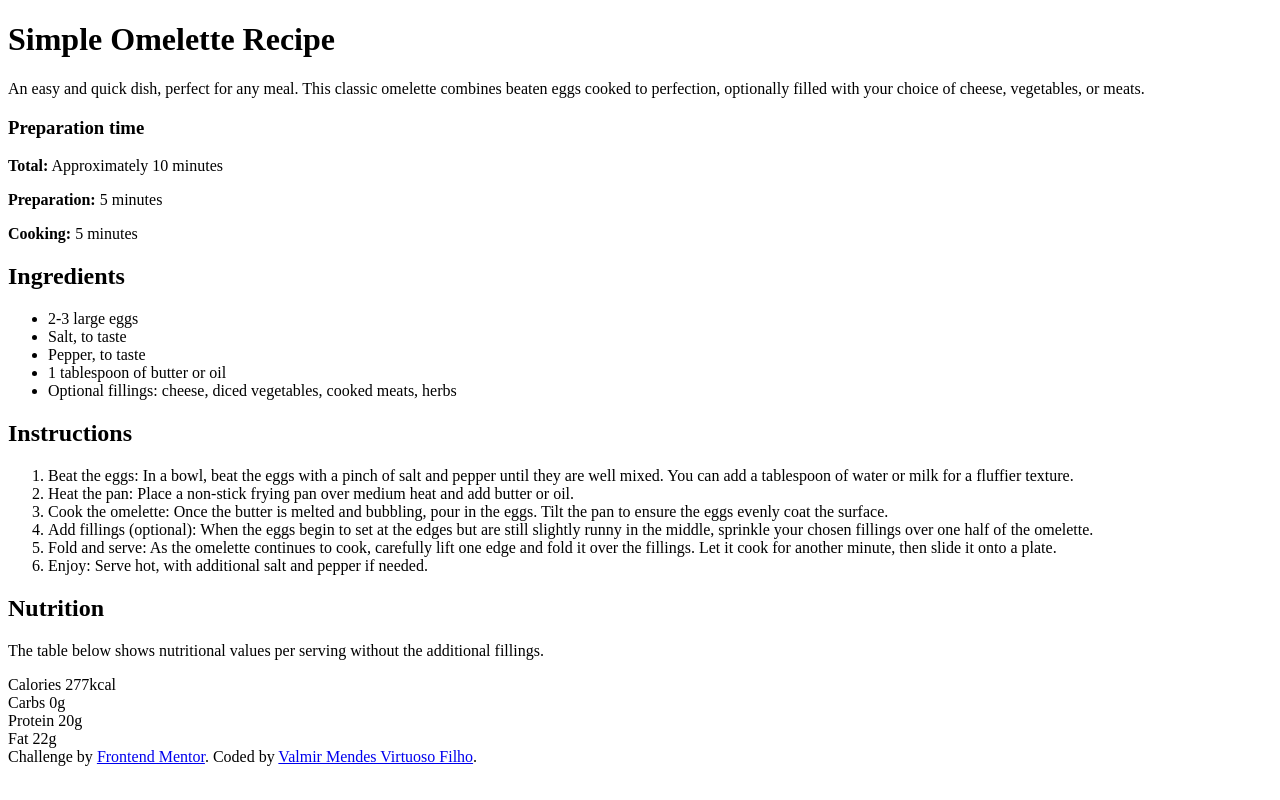
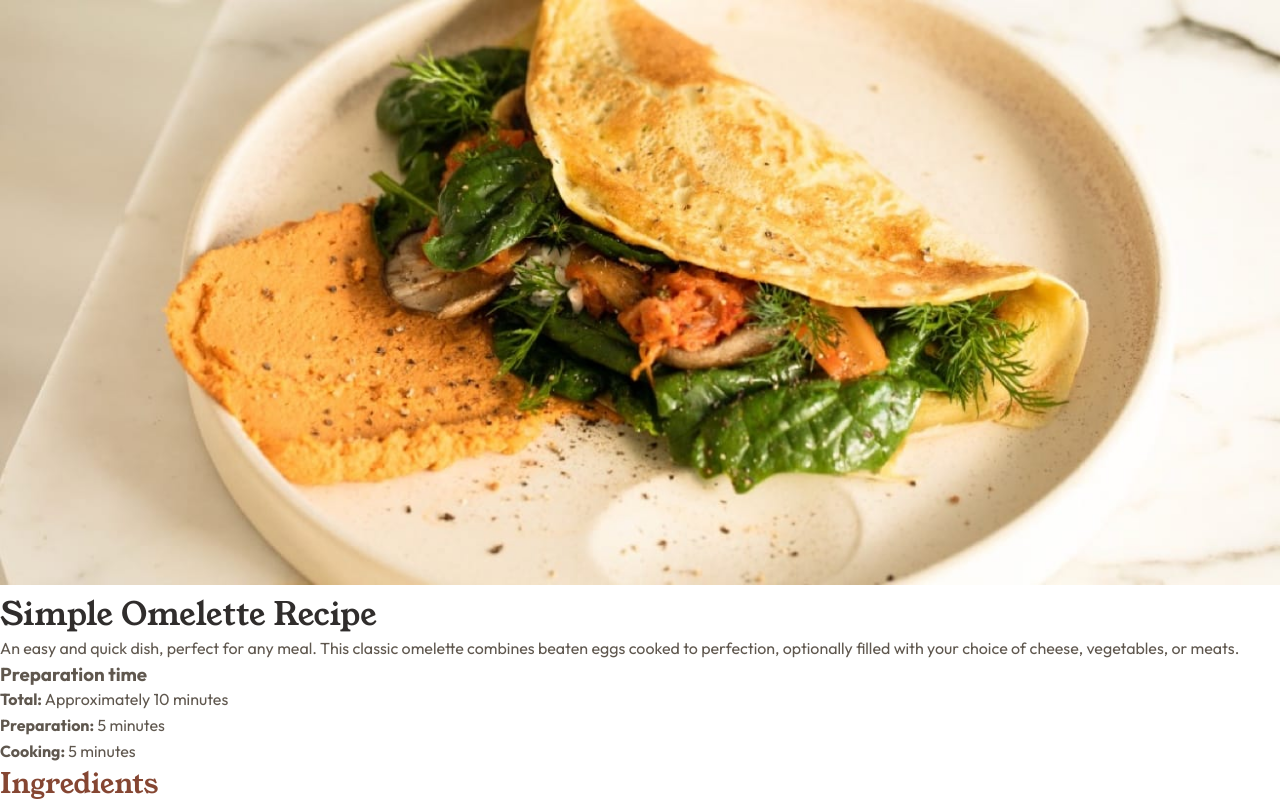
Before and after one commit to valmirvirtuoso/recipe-page, a plain HTML site: page index.html in a window 1280 px wide. Shown: the top 800 px of the page. Drawn offline with Linux system fonts and the light colour scheme.

Commit message:
adiciona estilos globais

```diff
--- a/index.html
+++ b/index.html
@@ -20,23 +20,24 @@
       href="https://fonts.googleapis.com/css2?family=Outfit:wght@100..900&display=swap"
       rel="stylesheet"
     />
+    <link rel="stylesheet" href="./styles/index.css" />
   </head>
   <body>
+    <img src="assets/images/image-omelette.jpeg" alt="Omelete" />
+
+    <main>
       <h1>Simple Omelette Recipe</h1>
-
       <p>
         An easy and quick dish, perfect for any meal. This classic omelette
         combines beaten eggs cooked to perfection, optionally filled with your
         choice of cheese, vegetables, or meats.
       </p>
-
       <div class="preparation-time">
         <h3>Preparation time</h3>
         <p><strong>Total:</strong> Approximately 10 minutes</p>
         <p><strong>Preparation:</strong> 5 minutes</p>
         <p><strong>Cooking:</strong> 5 minutes</p>
       </div>
-
       <section>
         <h2>Ingredients</h2>
         <ul>
@@ -49,43 +50,35 @@
           </li>
         </ul>
       </section>
-
       <section>
         <h2>Instructions</h2>
-
         <ol>
           <li>
             Beat the eggs: In a bowl, beat the eggs with a pinch of salt and
-          pepper until they are well mixed. You can add a tablespoon of water or
-          milk for a fluffier texture.
+            pepper until they are well mixed. You can add a tablespoon of water
+            or milk for a fluffier texture.
           </li>
-
           <li>
             Heat the pan: Place a non-stick frying pan over medium heat and add
             butter or oil.
           </li>
-
           <li>
-          Cook the omelette: Once the butter is melted and bubbling, pour in the
-          eggs. Tilt the pan to ensure the eggs evenly coat the surface.
+            Cook the omelette: Once the butter is melted and bubbling, pour in
+            the eggs. Tilt the pan to ensure the eggs evenly coat the surface.
           </li>
-
           <li>
             Add fillings (optional): When the eggs begin to set at the edges but
-          are still slightly runny in the middle, sprinkle your chosen fillings
-          over one half of the omelette.
+            are still slightly runny in the middle, sprinkle your chosen
+            fillings over one half of the omelette.
           </li>
-
           <li>
-          Fold and serve: As the omelette continues to cook, carefully lift one
-          edge and fold it over the fillings. Let it cook for another minute,
-          then slide it onto a plate.
+            Fold and serve: As the omelette continues to cook, carefully lift
+            one edge and fold it over the fillings. Let it cook for another
+            minute, then slide it onto a plate.
           </li>
-
           <li>Enjoy: Serve hot, with additional salt and pepper if needed.</li>
         </ol>
       </section>
-
       <section>
         <h2>Nutrition</h2>
         <p>
@@ -97,12 +90,13 @@
         <div>Protein 20g</div>
         <div>Fat 22g</div>
       </section>
+    </main>
 
-    <div class="attribution">
+    <footer class="attribution">
       Challenge by
       <a href="https://www.frontendmentor.io?ref=challenge" target="_blank"
         >Frontend Mentor</a
       >. Coded by <a href="#">Valmir Mendes Virtuoso Filho</a>.
-    </div>
+    </footer>
   </body>
 </html>
--- /dev/null
+++ b/styles/global.css
@@ -0,0 +1,45 @@
+* {
+  margin: 0;
+  padding: 0;
+  box-sizing: border-box;
+}
+
+:root {
+  --white: hsl(0, 0%, 100%);
+
+  --stone-100: hsl(30, 54%, 90%);
+  --stone-150: hsl(30, 18%, 87%);
+  --stone-600: hsl(30, 10%, 34%);
+  --stone-900: hsl(24, 5%, 18%);
+
+  --brown-800: hsl(14, 45%, 36%);
+
+  --rose-800: hsl(332, 51%, 32%);
+  --rose-50: hsl(330, 100%, 98%);
+
+  --font-family-titles: "Young Serif", serif;
+  --font-family: "Outfit", sans-serif;
+  --h1: 400 32px/135% var(--font-family-titles);
+  --h2: 400 28px/140% var(--font-family-titles);
+  --text: 400 16px/160% var(--font-family);
+}
+
+body {
+  background-color: var(--white);
+  font: var(--text);
+  color: var(--stone-600);
+}
+
+img {
+  width: 100%;
+}
+
+h1 {
+  font: var(--h1);
+  color: var(--stone-900);
+}
+
+h2 {
+  font: var(--h2);
+  color: var(--brown-800);
+}
--- /dev/null
+++ b/styles/index.css
@@ -0,0 +1 @@
+@import url(global.css);
```
Also changed, not shown: 1 other file. Lines whose indentation alone changed are shown as unchanged.
